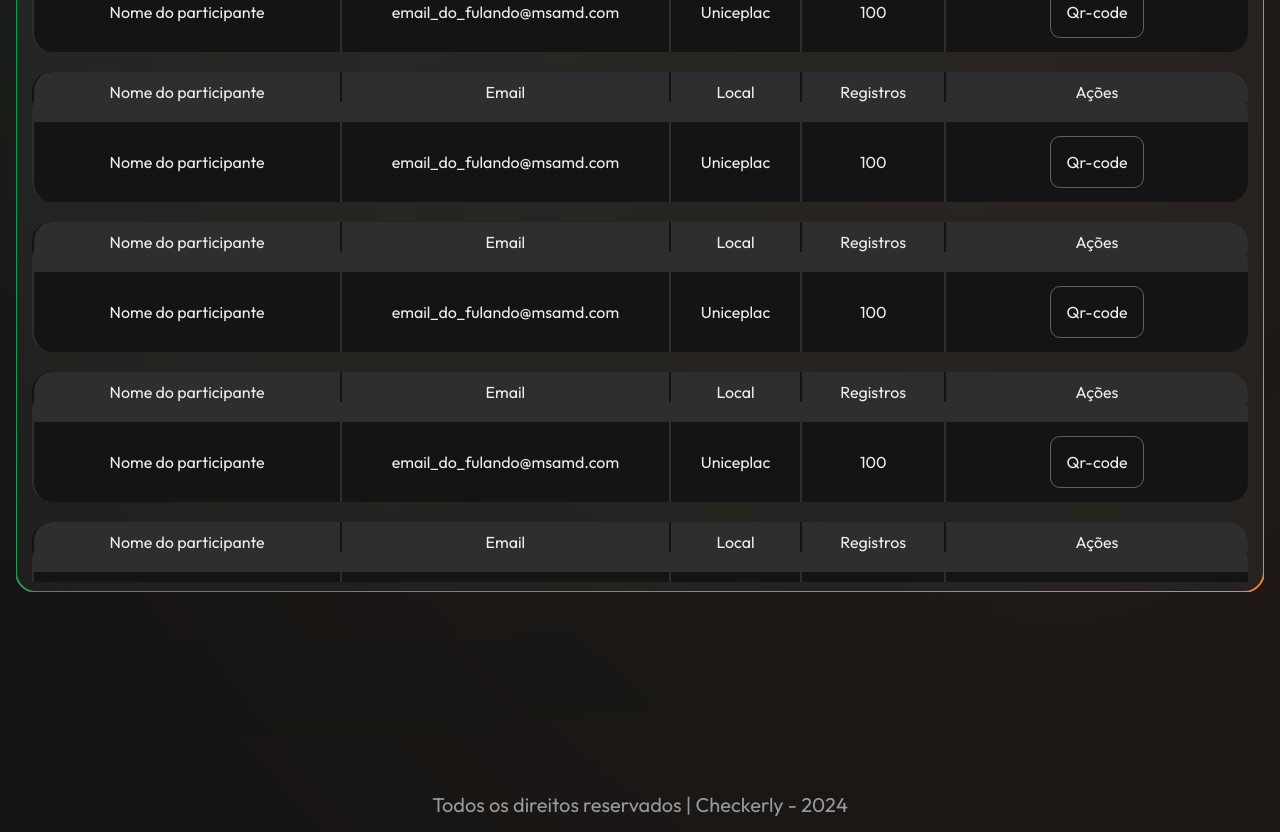
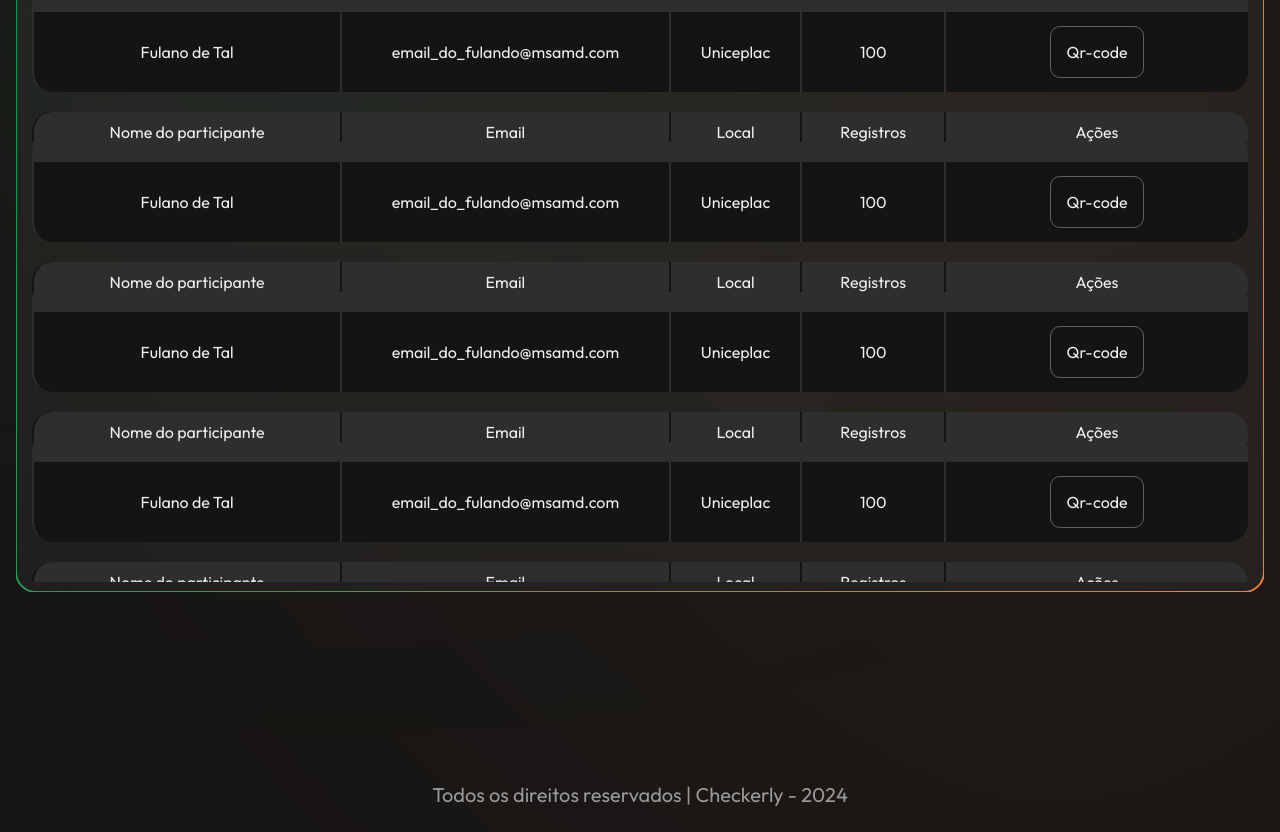
Before and after one commit to Pedro-Andre/Checkcerly-Backup, a React (Vite) app: page /lista-participantes in a window 1280 px wide. Shown: the part 740-1572 px from the top of the page. Built offline with nearby package versions, Linux system fonts and the light colour scheme; no server answers.

Commit message:
Mais paginas responsivas

```diff
--- a/src/assets/components/Footer/Footer.css
+++ b/src/assets/components/Footer/Footer.css
@@ -1,11 +1,10 @@
 .footer {
   width: 100%;
-  height: 5rem;
+  min-height: 6rem;
   position: absolute;
   bottom: 0;
-  padding-top: 1rem;
+  padding: 1rem;
   text-align: center;
   font-size: 2rem;
-  padding-inline: 1rem;
   color: var(--clr-gray);
 }
--- a/src/assets/components/ListaPage/ListaPage.css
+++ b/src/assets/components/ListaPage/ListaPage.css
@@ -71,9 +71,7 @@
   max-width: 27%;
 }
 
-@media (max-width: 870px) {
-}
-
+/* !!! TABLE RESPONSIVE CSS ON "Perfil.CSS !!! */
 @media (max-width: 575px) {
   .texts-container {
     text-align: center;
--- a/src/assets/components/ListaPage/ListaPage.tsx
+++ b/src/assets/components/ListaPage/ListaPage.tsx
@@ -65,6 +65,7 @@ function ListaPage() {
             </linearGradient>
           </defs>
         </svg>
+        <div className="scroll-container-wrapper">
           <div className="scroll-container">
             <table>
               <tbody>
@@ -76,9 +77,11 @@ function ListaPage() {
                   <th>Ações</th>
                 </tr>
                 <tr>
-                <td>Nome do participante</td>
-                <td id="list-email-value">email_do_fulando@msamd.com</td>
-                <td>Uniceplac</td>
+                  <td className="list-name">Fulano de Tal</td>
+                  <td id="list-email-value" className="list-email">
+                    email_do_fulando@msamd.com
+                  </td>
+                  <td className="list-local">Uniceplac</td>
                   <td>100</td>
                   <td className="event-list-btn">
                     <EventQrCodeBtn />
@@ -93,9 +96,11 @@ function ListaPage() {
                   <th>Ações</th>
                 </tr>
                 <tr>
-                <td>Nome do participante</td>
-                <td id="list-email-value">email_do_fulando@msamd.com</td>
-                <td>Uniceplac</td>
+                  <td className="list-name">Fulano de Tal</td>
+                  <td id="list-email-value" className="list-email">
+                    email_do_fulando@msamd.com
+                  </td>
+                  <td className="list-local">Uniceplac</td>
                   <td>100</td>
                   <td className="event-list-btn">
                     <EventQrCodeBtn />
@@ -110,9 +115,11 @@ function ListaPage() {
                   <th>Ações</th>
                 </tr>
                 <tr>
-                <td>Nome do participante</td>
-                <td id="list-email-value">email_do_fulando@msamd.com</td>
-                <td>Uniceplac</td>
+                  <td className="list-name">Fulano de Tal</td>
+                  <td id="list-email-value" className="list-email">
+                    email_do_fulando@msamd.com
+                  </td>
+                  <td className="list-local">Uniceplac</td>
                   <td>100</td>
                   <td className="event-list-btn">
                     <EventQrCodeBtn />
@@ -127,9 +134,11 @@ function ListaPage() {
                   <th>Ações</th>
                 </tr>
                 <tr>
-                <td>Nome do participante</td>
-                <td id="list-email-value">email_do_fulando@msamd.com</td>
-                <td>Uniceplac</td>
+                  <td className="list-name">Fulano de Tal</td>
+                  <td id="list-email-value" className="list-email">
+                    email_do_fulando@msamd.com
+                  </td>
+                  <td className="list-local">Uniceplac</td>
                   <td>100</td>
                   <td className="event-list-btn">
                     <EventQrCodeBtn />
@@ -144,9 +153,13 @@ function ListaPage() {
                   <th>Ações</th>
                 </tr>
                 <tr>
-                <td>Nome do participante</td>
-                <td id="list-email-value">email_do_fulando@msamd.com</td>
-                <td>Uniceplac</td>
+                  <td id="list-name-value" className="list-name">
+                    Fulano de Tal
+                  </td>
+                  <td id="list-email-value" className="list-email">
+                    email_do_fulando@msamd.com
+                  </td>
+                  <td className="list-local">Uniceplac</td>
                   <td>100</td>
                   <td className="event-list-btn">
                     <EventQrCodeBtn />
@@ -157,6 +170,7 @@ function ListaPage() {
             </table>
           </div>
         </div>
+      </div>
     </>
   );
 }
--- a/src/assets/components/LoginPage/LoginPage.css
+++ b/src/assets/components/LoginPage/LoginPage.css
@@ -12,3 +12,9 @@
   color: var(--clr-white);
   text-decoration: underline;
 }
+
+@media (max-width: 475px) {
+  .nova-senha {
+    font-size: 1.65rem;
+  }
+}
--- a/src/assets/components/PerfilPage/Perfil.css
+++ b/src/assets/components/PerfilPage/Perfil.css
@@ -82,6 +82,42 @@
 
 .scroll-container {
   height: 68rem;
+  width: 100%;
+  margin-block-start: 4rem;
+  position: relative;
+}
+
+.scroll-container-wrapper {
   overflow-y: scroll;
+  overflow-x: scroll;
+  height: 68rem;
+  width: 100%;
   margin-block-start: 4rem;
 }
+
+@media (max-width: 960px) {
+  .scroll-container {
+    width: 150%;
+  }
+
+  .event-list table .list-name,
+  .event-list table .list-email {
+    min-width: 30rem;
+  }
+
+  .event-list table .list-local {
+    min-width: 20rem;
+  }
+
+  .event-list table .event-list-btn {
+    min-width: 20rem;
+    max-width: 20rem;
+  }
+}
+
+@media (max-width: 650px) {
+  .event-list table {
+    zoom: 85%;
+    font-size: 1.8rem;
+  }
+}
--- a/src/assets/components/RegistroPage/RegistroPage.css
+++ b/src/assets/components/RegistroPage/RegistroPage.css
@@ -53,3 +53,34 @@ section .btn-2 {
 .registro-section {
   margin-bottom: 15rem;
 }
+
+@media (max-width: 900px) {
+  .options-container {
+    width: 100%;
+    gap: 2rem;
+    display: grid;
+    grid-template-columns: repeat(auto-fit, minmax(35rem, 1fr));
+    place-items: center;
+  }
+
+  .options-container .option {
+    height: 40rem;
+  }
+
+  .options-container .option:hover {
+    transform: translateY(0);
+    border: 0.15rem solid var(--clr-black-300);
+    box-shadow: 0 0 2rem var(--clr-black-300);
+    filter: brightness(1.5);
+  }
+}
+
+@media (max-width: 475px) {
+  .options-container {
+    grid-template-columns: 1fr;
+  }
+
+  .option p {
+    font-size: 2rem;
+  }
+}
--- a/src/index.css
+++ b/src/index.css
@@ -24,6 +24,7 @@
 /* SCROLLBAR */
 ::-webkit-scrollbar {
   width: 1rem;
+  height: 1rem;
 }
 
 ::-webkit-scrollbar-track {
```
Lines whose indentation alone changed are shown as unchanged.
